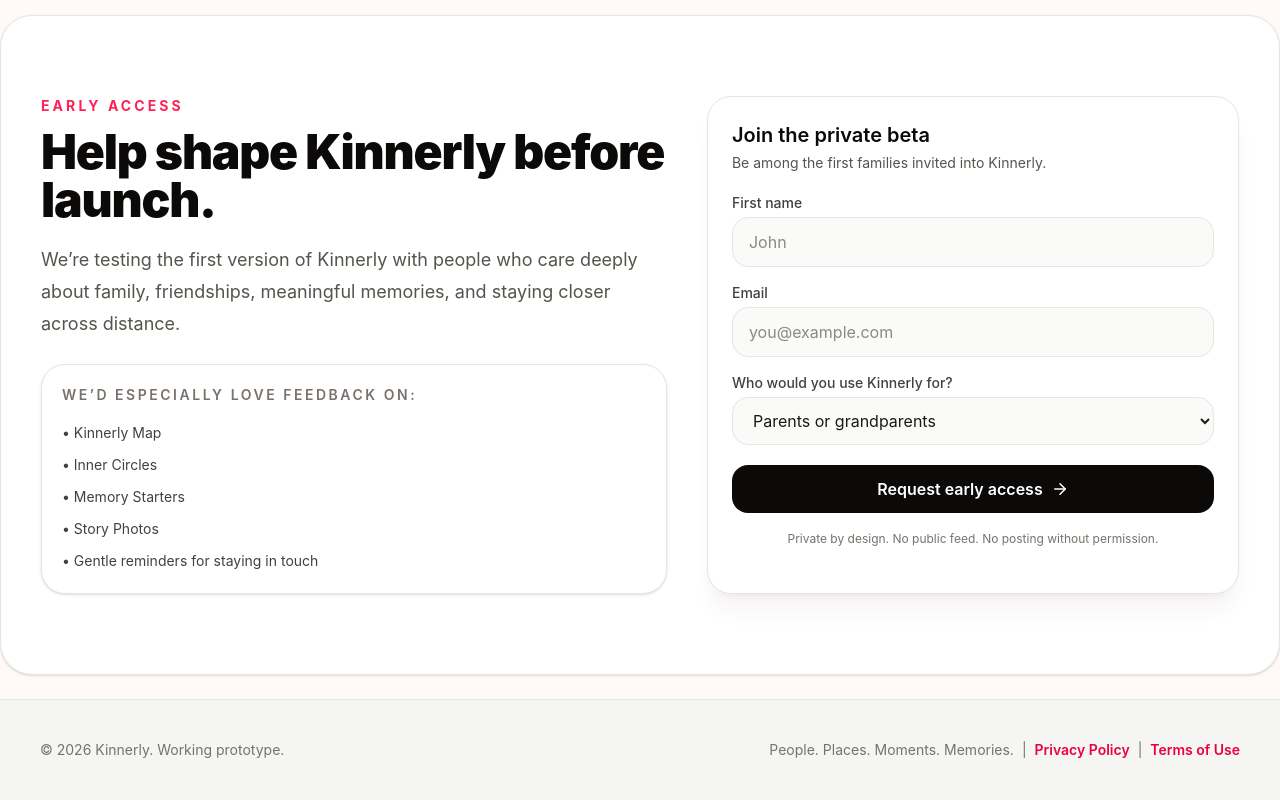
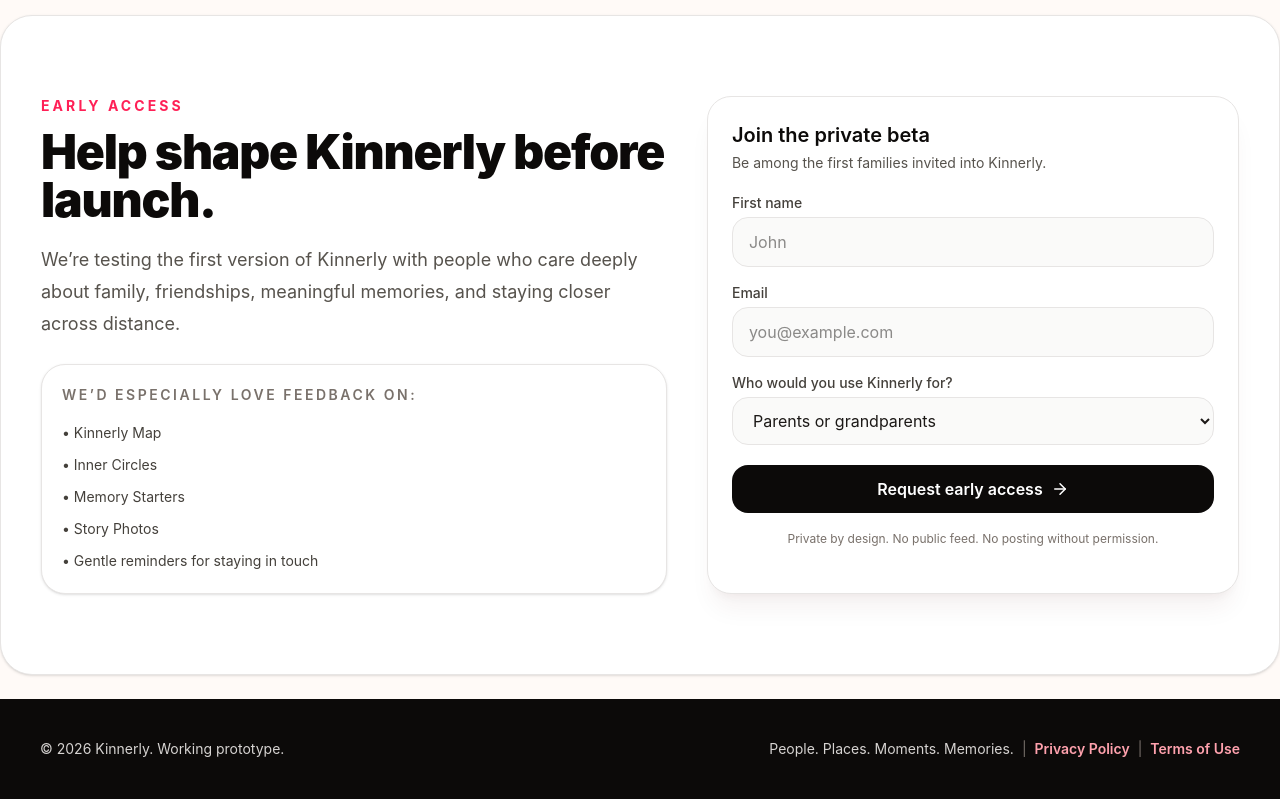
Before and after one commit to JohnAgostinoKin/kinnerly, a React (Vite) app: page / in a window 1280 px wide. Shown: the part 4863-5663 px from the top of the page. Built offline with nearby package versions, Linux system fonts and the light colour scheme; no server answers.

Commit message:
Darken footer for better contrast

```diff
--- a/src/App.jsx
+++ b/src/App.jsx
@@ -495,17 +495,17 @@ export default function App() {
         <WaitlistForm />
       </section>
 
-          <footer className="border-t border-stone-200 bg-stone-100 px-5 py-10 sm:px-8 lg:px-10">
-        <div className="mx-auto flex max-w-7xl flex-col justify-between gap-4 text-sm text-stone-500 sm:flex-row">
+          <footer className="bg-stone-950 px-5 py-10 text-stone-300 sm:px-8 lg:px-10">
+        <div className="mx-auto flex max-w-7xl flex-col justify-between gap-4 text-sm sm:flex-row">
           <p>© 2026 Kinnerly. Working prototype.</p>
-         <p>
+        <p>
   People. Places. Moments. Memories.
-  <span className="mx-2">|</span>
-  <a href="/privacy.html" className="font-semibold text-rose-600 hover:underline">
+  <span className="mx-2 text-stone-500">|</span>
+  <a href="/privacy.html" className="font-semibold text-rose-300 hover:text-rose-200 hover:underline">
     Privacy Policy
   </a>
-  <span className="mx-2">|</span>
-  <a href="/terms.html" className="font-semibold text-rose-600 hover:underline">
+  <span className="mx-2 text-stone-500">|</span>
+  <a href="/terms.html" className="font-semibold text-rose-300 hover:text-rose-200 hover:underline">
     Terms of Use
   </a>
 </p>
```
